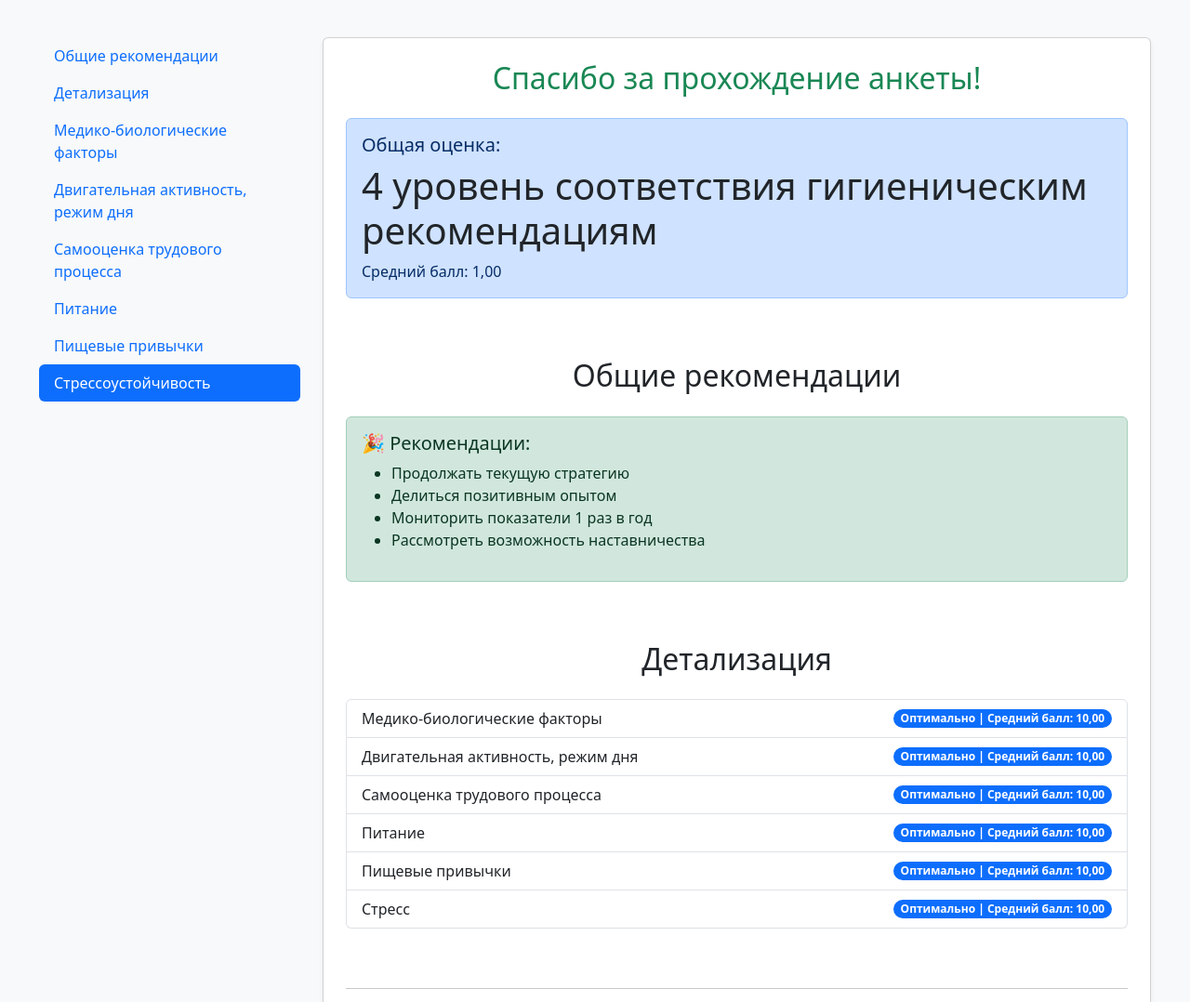
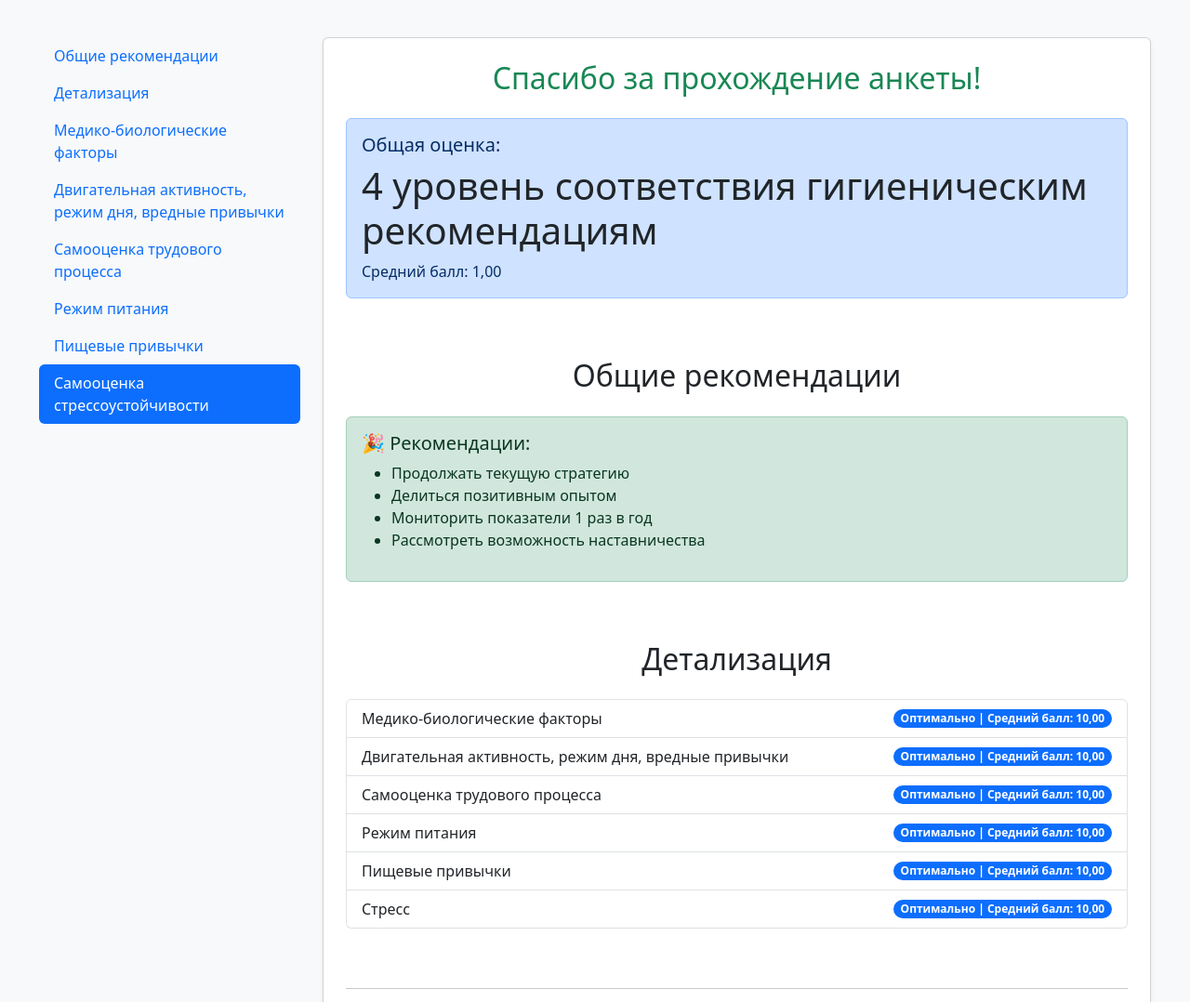
Before and after one commit to MATwave/questionnaire, a Django app: template src/questionnaire/templates/thank_you.html in a window 1280 px wide. Shown: the part 56-1134 px from the top of the page at 93% size. Run offline with Django 5.2, Linux system fonts and the light colour scheme; the template is opened without the code that fills it: most values are stand-ins (such as "Sample title", 1, 10 or a date in 2020).

Commit message:
правки формулировок

```diff
--- a/src/questionnaire/templates/partials/details.html
+++ b/src/questionnaire/templates/partials/details.html
@@ -12,7 +12,7 @@
             </span>
         </li>
         <li class="list-group-item d-flex justify-content-between align-items-center">
-            Двигательная активность, режим дня
+            Двигательная активность, режим дня, вредные привычки
             <span class="badge bg-primary rounded-pill">
                 {% if lifestyle_avg <= 0.47 %}Неудовлетворительно | Средний балл: {{ lifestyle_avg|floatformat:2 }}
                 {% elif lifestyle_avg <= 0.67 %}Удовлетворительно | Средний балл: {{ lifestyle_avg|floatformat:2 }}
@@ -32,7 +32,7 @@
             </span>
         </li>
         <li class="list-group-item d-flex justify-content-between align-items-center">
-            Питание
+            Режим питания
             <span class="badge bg-primary rounded-pill">
                 {% if nutrition_avg <= 0.47 %}Неудовлетворительно | Средний балл: {{ nutrition_avg|floatformat:2 }}
                 {% elif nutrition_avg <= 0.67 %}Удовлетворительно | Средний балл: {{ nutrition_avg|floatformat:2 }}
--- a/src/questionnaire/templates/partials/nutrition.html
+++ b/src/questionnaire/templates/partials/nutrition.html
@@ -1,4 +1,4 @@
-{% if remote_work_data.has_remote_05 or remote_work_data.has_remote_0 or meal_data.has_meal_05 or meal_data.has_meal_0 or interval_data.has_interval_05 or interval_data.has_interval_0 or breakfast_data.has_breakfast_079 or breakfast_data.has_breakfast_05 or breakfast_data.has_breakfast_0 or density_data.has_density_05 or density_data.has_density_0 or has_evening_meal_issues or has_fat_issues or has_hunger_issues or not emotional_eating_data.all_healthy or emotional_eating_data.has_emotional_eating_079 or emotional_eating_data.has_emotional_eating_05 or emotional_eating_data.has_emotional_eating_0 or has_food_reward_issues %}
+{% if remote_work_data.has_remote_05 or remote_work_data.has_remote_0 or meal_data.has_meal_05 or meal_data.has_meal_0 or interval_data.has_interval_05 or interval_data.has_interval_0 or breakfast_data.has_breakfast_079 or breakfast_data.has_breakfast_05 or breakfast_data.has_breakfast_0 or density_data.has_density_05 or density_data.has_density_0 or has_evening_meal_issues or has_fat_issues or has_hunger_issues or not emotional_eating_data.all_healthy or emotional_eating_data.has_emotional_eating_079 or emotional_eating_data.has_emotional_eating_05 or emotional_eating_data.has_emotional_eating_0 or has_food_reward_issues or emotional_eating_data.all_healthy %}
     <!-- Блок с рекомендациями по работе на дому -->
     {% if remote_work_data.has_remote_05 or remote_work_data.has_remote_0 %}
     <div class="alert alert-secondary mt-3">
@@ -34,8 +34,7 @@
         {% if meal_data.has_meal_05 %}
         <div class="alert alert-info mb-3">
             <ul class="mb-0">
-                <li>Необходимо организовать дополнительный прием пищи в течение дня</li>
-                <li>Рекомендуется принимать пищу 4-5 раз в день.</li>
+                <li>Необходимо увеличить интервалы между приемами пищи до 4-5 часов </li>
             </ul>
         </div>
         {% endif %}
@@ -44,8 +43,7 @@
         {% if meal_data.has_meal_0 %}
         <div class="alert alert-danger mb-3">
             <ul class="mb-0">
-                <li>Необходимо уменьшить количество перекусов</li>
-                <li>Рекомендуется принимать пищу 4-5 раз в день</li>
+                <li>Необходимо уменьшить интервалы между приемами пищи до 4-5-часов</li>
             </ul>
         </div>
         {% endif %}
@@ -340,6 +338,13 @@
         {% endif %}
 
     </div>
+    {% else %}
+    <div class="alert alert-info mt-3">
+        <h5 class="mb-3">😔 Эмоциональное питание</h5>
+        <div class="alert alert-success mb-3">
+        <h6>У Вас – нормальное (здоровое) пищевое поведение</h6>
+    </div>
+    </div>
     {% endif %}
 
     <!-- Блок с рекомендациями по пищевым паттернам -->
@@ -356,6 +361,6 @@
 
 {% else %}
     <div class="alert alert-info mt-3">
-        <h5 class="mb-3"> Данных для отображения нет.</h5>
+        <h5 class="mb-3">📊 Данных для отображения нет.</h5>
     </div>
 {% endif %}
--- a/src/questionnaire/templates/thank_you.html
+++ b/src/questionnaire/templates/thank_you.html
@@ -12,11 +12,11 @@
                     <a class="nav-link" href="#common-recommendations">Общие рекомендации</a>
                     <a class="nav-link" href="#details">Детализация</a>
                     <a class="nav-link" href="#mbi">Медико-биологические факторы</a>
-                    <a class="nav-link" href="#lifestyle">Двигательная активность, режим дня</a> <!--бывший ФАиРД-->
+                    <a class="nav-link" href="#lifestyle">Двигательная активность, режим дня, вредные привычки</a> <!--бывший ФАиРД-->
                     <a class="nav-link" href="#work">Самооценка трудового процесса</a>
-                    <a class="nav-link" href="#nutrition">Питание</a>
+                    <a class="nav-link" href="#nutrition">Режим питания</a>
                     <a class="nav-link" href="#food">Пищевые привычки</a>
-                    <a class="nav-link" href="#stress">Стрессоустойчивость</a>
+                    <a class="nav-link" href="#stress">Самооценка стрессоустойчивости</a>
                 </nav>
             </div>
         </div>
@@ -55,7 +55,7 @@
                 </section>
 
                 <section id="lifestyle" class="mb-5">
-                    <h2 class="text mb-4 text-center">Двигательная активность, режим дня</h2>
+                    <h2 class="text mb-4 text-center">Двигательная активность, режим дня, вредные привычки</h2>
                     {% include 'partials/lifestyle.html' %}
                 </section>
 
@@ -65,7 +65,7 @@
                 </section>
 
                 <section id="nutrition" class="mb-5">
-                     <h2 class="text mb-4 text-center">Питание</h2>
+                     <h2 class="text mb-4 text-center">Режим питания</h2>
                     {% include 'partials/nutrition.html' %}
                 </section>
 
@@ -75,7 +75,7 @@
                 </section>
 
                 <section id="stress" class="mb-5">
-                    <h2 class="text mb-4 text-center">Стрессоустойчивость</h2>
+                    <h2 class="text mb-4 text-center">Самооценка стрессоустойчивости</h2>
                     {% include 'partials/stress.html' %}
                 </section>
 
```
Also changed, not shown: README.md.
